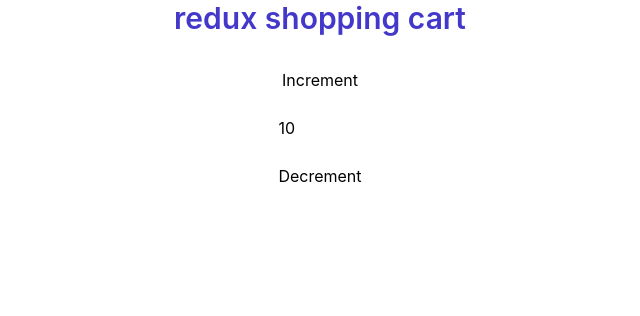
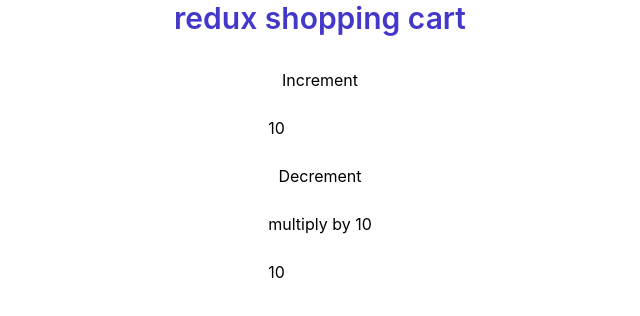
Before and after one commit to mecarito/Drippy, a React (Create React App) app: page / in a window 1280 px wide. Shown: the top 316 px of the page, without its empty margins (320-960 px from the left). Built offline with nearby package versions, Linux system fonts and the light colour scheme.

Commit message:
create multiply reducer

```diff
--- a/src/App.tsx
+++ b/src/App.tsx
@@ -1,9 +1,11 @@
 import React from "react";
 import { useSelector, useDispatch } from "react-redux";
 import { decrement, increment } from "./counterSlice";
+import { multiplyby10 } from "./multiplyBy10";
 
 export default function App() {
   const count = useSelector((state: any) => state.counter.value);
+  const multiply = useSelector((state: any) => state.multiply.val);
   const dispatch = useDispatch();
 
   return (
@@ -27,6 +29,14 @@ export default function App() {
           >
             Decrement
           </button>
+
+          <button
+            aria-label="mulitply by 10"
+            onClick={() => dispatch(multiplyby10())}
+          >
+            multiply by 10
+          </button>
+          <span>{multiply}</span>
         </div>
       </div>
     </div>
--- /dev/null
+++ b/src/multiplyBy10.ts
@@ -0,0 +1,16 @@
+import { createSlice } from "@reduxjs/toolkit";
+
+const multiplyBy10slice = createSlice({
+  name: "multiply",
+  initialState: {
+    val: 10,
+  },
+  reducers: {
+    multiplyby10: (state) => {
+      state.val *= 10;
+    },
+  },
+});
+
+export default multiplyBy10slice.reducer;
+export const { multiplyby10 } = multiplyBy10slice.actions;
--- a/src/store.ts
+++ b/src/store.ts
@@ -1,8 +1,10 @@
 import { configureStore } from "@reduxjs/toolkit";
 import counterReducer from "./counterSlice";
+import multiplyby10 from "./multiplyBy10";
 
 export default configureStore({
   reducer: {
     counter: counterReducer,
+    multiply: multiplyby10,
   },
 });
```
